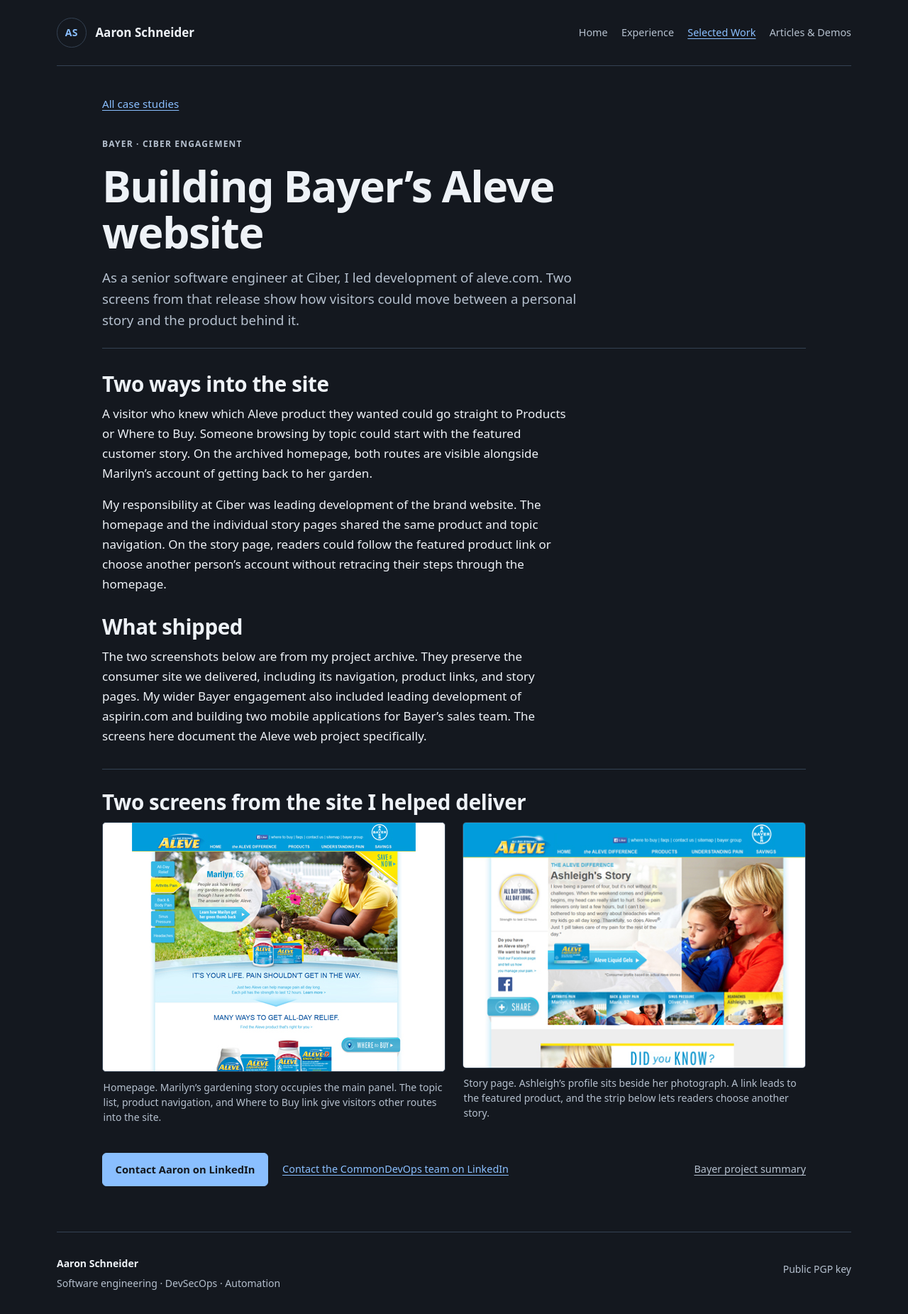
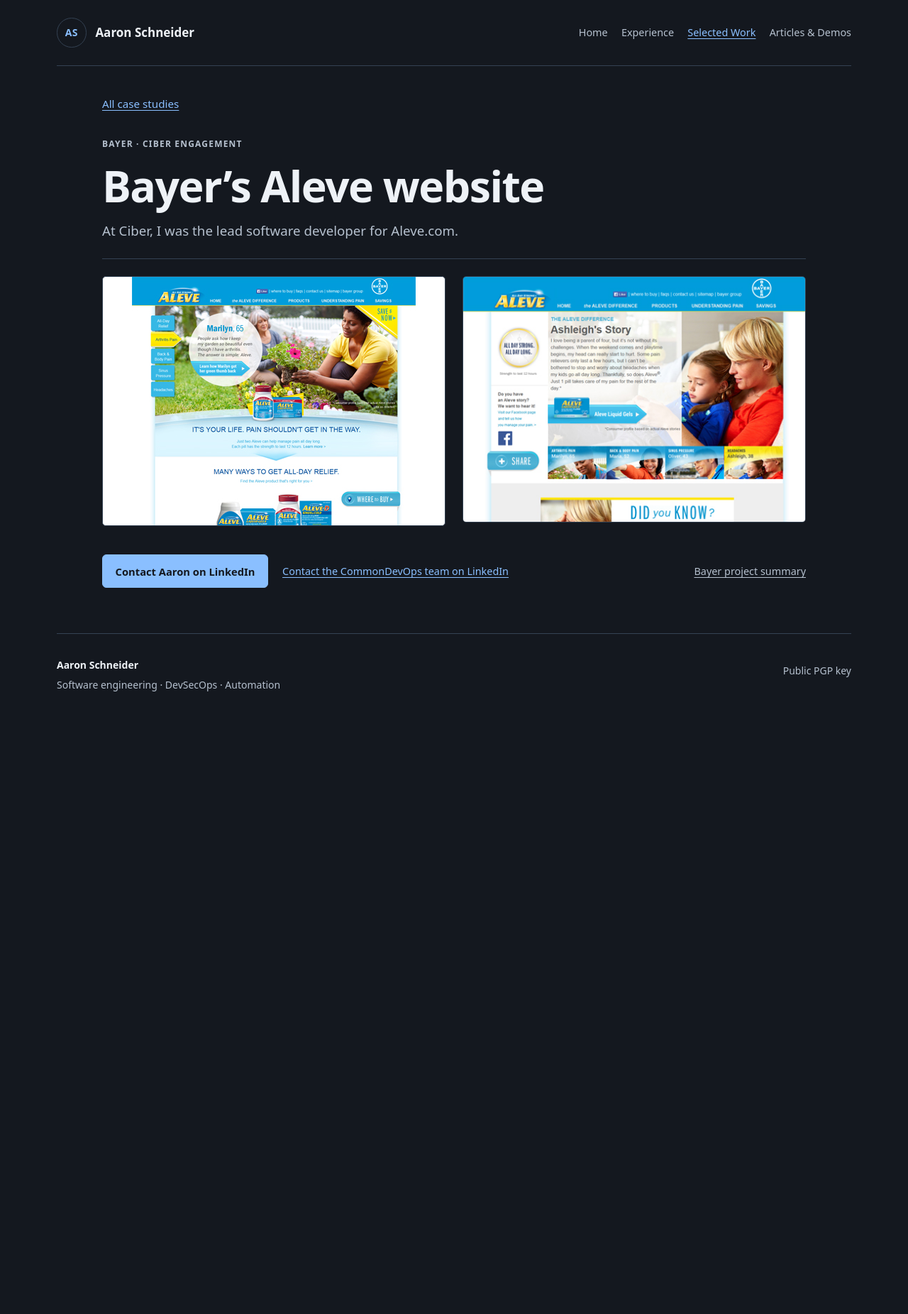
Before and after one commit to schneidergithub/schneidergithub.github.io, a Jekyll site: the page built from work/bayer-aleve.md, in a window 1280 px wide. Shown: the whole page at 71% size. Built offline with Jekyll 4.4.1, drawn with Linux system fonts in a browser that asks for light colours; after the commit the page ends 1008 px from its top, so only the background shows below that.

Commit message:
Show the Aleve website as Aaron’s lead developer work, without captions

```diff
--- a/_data/gallery.json
+++ b/_data/gallery.json
@@ -63,8 +63,7 @@
         "thumbnail": "/assets/portfolio/thumbs/portfolio-aleve.webp",
         "width": 400,
         "height": 350,
-        "thumbnail_version": "9edca1e9360f",
-        "caption": "Marilyn\u2019s gardening story introduced the products on the Aleve homepage I helped deliver at Ciber."
+        "thumbnail_version": "9edca1e9360f"
       },
       {
         "title": "Aleve \u2014 story page",
--- a/_layouts/case-study.html
+++ b/_layouts/case-study.html
@@ -8,17 +8,18 @@ layout: default
     <h1>{{ page.title | escape }}</h1>
     <p class="lead">{{ page.description | escape }}</p>
   </header>
-  <div class="study-copy">{{ content }}</div>
+  {% assign study_body = content | strip %}
+  {% unless study_body == empty %}<div class="study-copy">{{ content }}</div>{% endunless %}
   {% if page.figures %}
   <section class="study-evidence" aria-labelledby="screens-title">
-    <h2 id="screens-title">{{ page.figure_heading | escape }}</h2>
+    <h2 id="screens-title"{% unless page.figure_heading %} class="visually-hidden"{% endunless %}>{{ page.figure_heading | default: "Project screenshots" | escape }}</h2>
     <div class="study-figures">
       {% for figure in page.figures %}
       <figure>
         <a class="study-image" href="{{ figure.image | relative_url }}" aria-label="Open full-size image: {{ figure.alt | escape }}">
           <img src="{{ figure.image | relative_url }}" alt="{{ figure.alt | escape }}" width="{{ figure.width }}" height="{{ figure.height }}" loading="lazy" decoding="async">
         </a>
-        <figcaption>{{ figure.caption | escape }}</figcaption>
+        {% if figure.caption %}<figcaption>{{ figure.caption | escape }}</figcaption>{% endif %}
       </figure>
       {% endfor %}
     </div>
--- a/assets/site.css
+++ b/assets/site.css
@@ -154,6 +154,7 @@ main{min-height:65vh}
   }
 }
 .study-evidence{border-top:1px solid var(--line);margin-top:2rem}
+.study-header + .study-evidence{border-top:0;margin-top:1.5rem}
 .study-figures{display:grid;grid-template-columns:repeat(auto-fit,minmax(min(100%,19rem),1fr));gap:1.5rem;align-items:start}
 .study-figures figure{margin:0;padding:0;min-width:0}
 .study-image{display:grid;place-items:center;background:#fff;border:1px solid var(--line);border-radius:5px;overflow:hidden}
--- a/work/bayer-aleve.md
+++ b/work/bayer-aleve.md
@@ -1,31 +1,18 @@
 ---
 layout: case-study
 project: bayer
-link_label: "Connecting customer stories to Bayer’s Aleve products"
+link_label: "Leading development of Bayer’s Aleve website"
 permalink: /work/bayer-aleve/
-title: "Building Bayer’s Aleve website"
+title: "Bayer’s Aleve website"
 context: "Bayer · Ciber engagement"
-description: "As a senior software engineer at Ciber, I led development of aleve.com. Two screens from that release show how visitors could move between a personal story and the product behind it."
-figure_heading: "Two screens from the site I helped deliver"
+description: "At Ciber, I was the lead software developer for Aleve.com."
 figures:
   - image: /assets/portfolio/portfolio-aleve.webp
     width: 400
     height: 350
-    alt: "Historical Aleve homepage with Marilyn’s gardening story, a list of topics, and a Where to Buy link."
-    caption: "Homepage. Marilyn’s gardening story occupies the main panel. The topic list, product navigation, and Where to Buy link give visitors other routes into the site."
+    alt: "Aleve homepage with a gardening photo, product navigation and a store finder."
   - image: /assets/portfolio/portfolio-aleve2.webp
     width: 490
     height: 350
-    alt: "Historical Aleve page for Ashleigh’s story, with a product link and a strip of other customer stories."
-    caption: "Story page. Ashleigh’s profile sits beside her photograph. A link leads to the featured product, and the strip below lets readers choose another story."
+    alt: "Aleve story page with a family photo, product information and a row of customer stories."
 ---
-
-## Two ways into the site
-
-A visitor who knew which Aleve product they wanted could go straight to Products or Where to Buy. Someone browsing by topic could start with the featured customer story. On the archived homepage, both routes are visible alongside Marilyn’s account of getting back to her garden.
-
-My responsibility at Ciber was leading development of the brand website. The homepage and the individual story pages shared the same product and topic navigation. On the story page, readers could follow the featured product link or choose another person’s account without retracing their steps through the homepage.
-
-## What shipped
-
-The two screenshots below are from my project archive. They preserve the consumer site we delivered, including its navigation, product links, and story pages. My wider Bayer engagement also included leading development of aspirin.com and building two mobile applications for Bayer’s sales team. The screens here document the Aleve web project specifically.
```
Also changed, not shown: docs/roadmap.md (+6 -6 lines), scripts/check_case_studies.cjs (+12 -1 lines).
